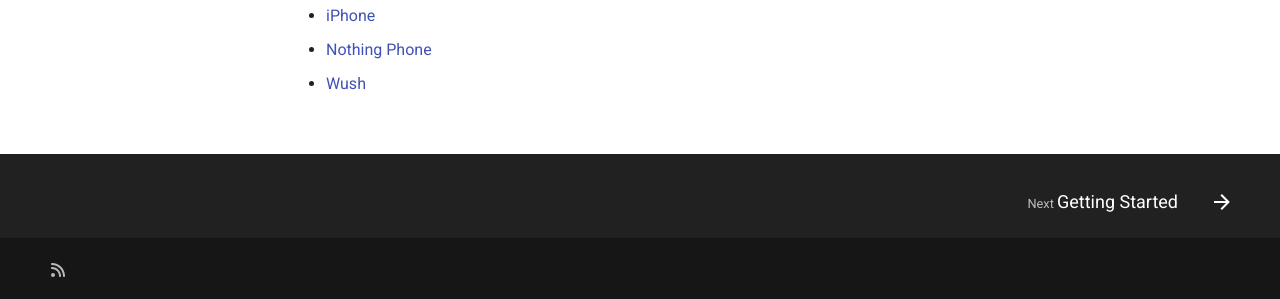
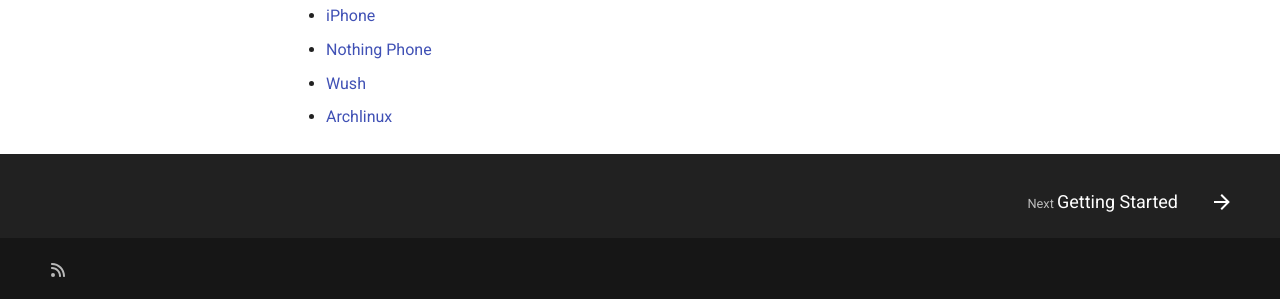
Before and after one commit to TeamDominant/Wiki-mkdocs, an MkDocs documentation site: the page built from docs/index.md, in a window 1280 px wide and 1340 px high. Shown: the part 1038-1337 px from the top of the window. Built offline with MkDocs 1.6.1 and Material for MkDocs 9.7.7, drawn with Linux system fonts in a browser that asks for light colours; comment, search, counter and statistics services are not loaded.

Commit message:
Index: adding a forgotten arch page

```diff
--- a/docs/index.md
+++ b/docs/index.md
@@ -28,3 +28,4 @@
 - [iPhone](iphone)
 - [Nothing Phone](nothing)
 - [Wush](wush)
+- [Archlinux](archlinux)
```
